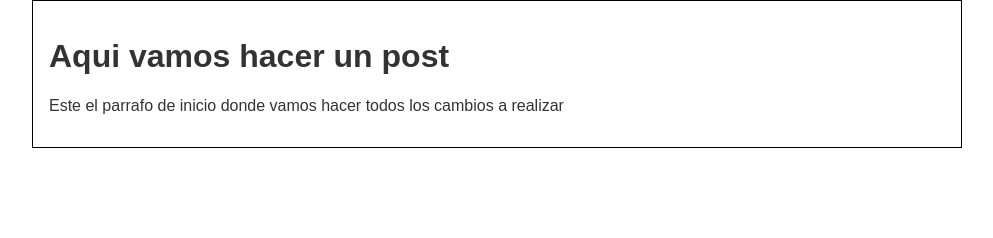
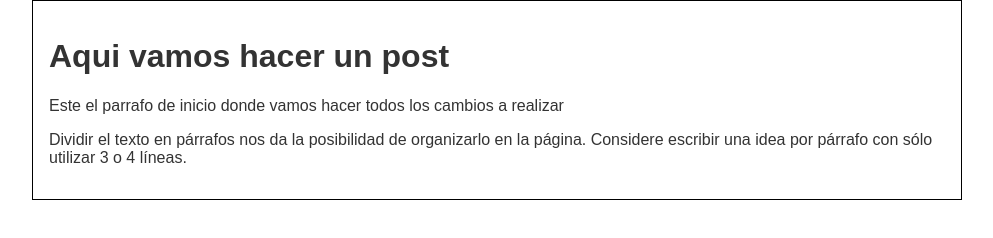
Before and after one commit to edw11leon/hyperblog, a plain HTML site: page index.html in a window 1280 px wide. Shown: the whole page, without its empty margins (143-1136 px from the left). Drawn offline with Linux system fonts and the light colour scheme.

Commit message:
Agregar un  parrafo Adicional

```diff
--- a/index.html
+++ b/index.html
@@ -12,6 +12,7 @@
         <div id="post">
             <h1>Aqui vamos hacer un post</h1>
             <p>Este el parrafo de inicio  donde vamos hacer todos los cambios a realizar </p>
+            <p>Dividir el texto en párrafos nos da la posibilidad de organizarlo en la página. Considere escribir una idea por párrafo con sólo utilizar 3 o 4 líneas.</p>
         </div>
     </div>
 </body>
```
